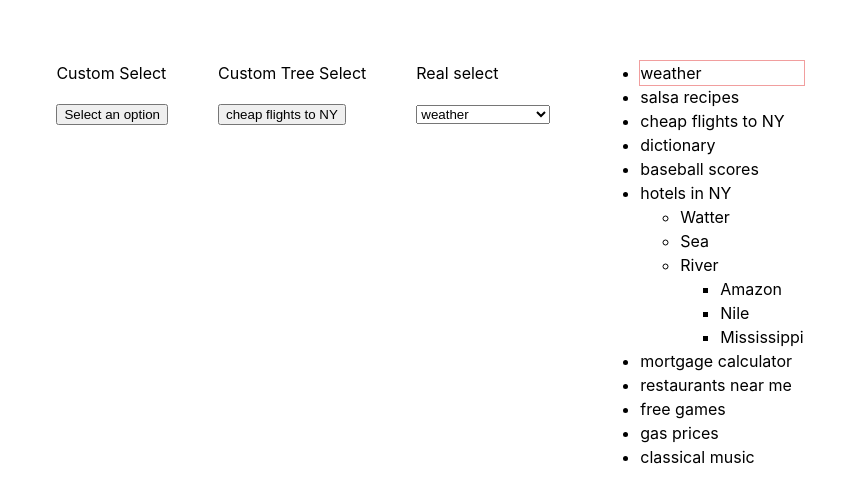
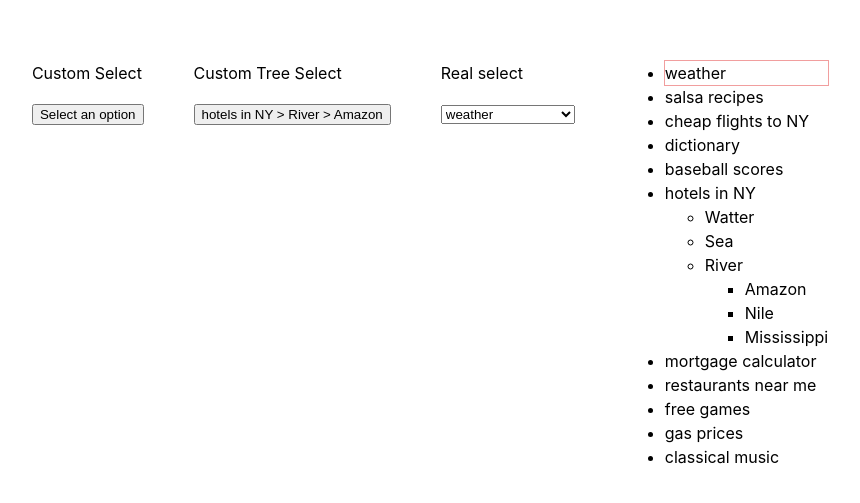
Before and after one commit to Lemoncode/poc-a11y-select-tree, a React (Vite) app: page / in a window 1280 px wide. Shown: the part 135-638 px from the top of the page, without its empty margins (210-1070 px from the left). Built offline with nearby package versions, Linux system fonts and the light colour scheme.

Commit message:
initialOption and change initialOption

```diff
--- a/src/a11y/nested-select/nested-select.hooks.ts
+++ b/src/a11y/nested-select/nested-select.hooks.ts
@@ -3,7 +3,7 @@ import { useA11yNested } from '../nested.hooks';
 import { NestedOption, FlatOption } from '../common.model';
 import {
   mapNestedSelectOptionsToFlatOptions,
-  mapFlatOptionsToNestedSelectOptions,
+  mapFlatOptionsToNestedSelectOptions
 } from './nested-select.mappers';
 
 export const useA11yNestedSelect = <Option extends NestedOption<Option>>(
@@ -11,8 +11,8 @@ export const useA11yNestedSelect = <Option extends NestedOption<Option>>(
   getOptionId: <Key extends keyof FlatOption<Option>>(
     option: FlatOption<Option>
   ) => FlatOption<Option>[Key],
-  onChangeOption: (id: any) => void,
-  value?: string
+  initialOption?: Option,
+  onChangeOption?: (option: FlatOption<Option> | undefined) => void
 ) => {
   const flatOptions = mapNestedSelectOptionsToFlatOptions(options);
 
@@ -26,8 +26,8 @@ export const useA11yNestedSelect = <Option extends NestedOption<Option>>(
     setOptions,
     selectedOption,
     setSelectedOption,
-    onFocusOption,
-  } = useA11ySelect(flatOptions, getOptionId, onChangeOption, value);
+    onFocusOption
+  } = useA11ySelect(flatOptions, getOptionId, initialOption, onChangeOption);
 
   useA11yNested(optionListRef, internalOptions, setOptions);
 
@@ -41,6 +41,6 @@ export const useA11yNestedSelect = <Option extends NestedOption<Option>>(
     setIsOpen,
     selectedOption,
     setSelectedOption,
-    onFocusOption,
+    onFocusOption
   };
 };
--- a/src/a11y/select/select.hooks.ts
+++ b/src/a11y/select/select.hooks.ts
@@ -2,26 +2,24 @@ import React from 'react';
 import { getFocusedOption } from '../focus.common-helpers';
 import { useOnKey } from '../on-key.hook';
 import { useClickOutside } from '../click-outside.hook';
-import { A11ySelectOption } from './select.model';
-import {
-  updateFocusBySelectedOption,
-  valueToA11ySelectedOption
-} from './focus.helpers';
+
+import { updateFocusBySelectedOption } from './focus.helpers';
 import { useA11yList } from '../list';
+import { mapInternalSelectOptionToOption } from './select.mappers';
 
 export const useA11ySelect = <Option>(
   options: Option[],
   getOptionId: <Key extends keyof Option>(option: Option) => Option[Key],
-  onChangeOption: (id: any) => void,
-  value?: string
+  initialOption?: Option,
+  onChangeOption?: (option: Option | undefined) => void
 ) => {
   const buttonRef = React.useRef<any>(null);
   const veilRef = React.useRef<any>(null);
   const [isOpen, setIsOpen] = React.useState(false);
 
   const [selectedOption, setSelectedOption] = React.useState<
-    A11ySelectOption<Option> | undefined
-  >(valueToA11ySelectedOption(options, getOptionId, value));
+    Option | undefined
+  >(initialOption);
 
   const {
     optionListRef,
@@ -38,12 +36,14 @@ export const useA11ySelect = <Option>(
   ) => {
     buttonRef.current?.focus();
     setIsOpen(false);
-    const selectedOption = internalOptions.find(
+    const internalSelectedOption = internalOptions.find(
       option => getOptionId(option) === selectedOptionId
     );
-    if (selectedOption) {
-      const id = getOptionId(selectedOption);
-      onChangeOption(id);
+    const selectedOption = mapInternalSelectOptionToOption(
+      internalSelectedOption
+    );
+    if (onChangeOption) {
+      onChangeOption(selectedOption);
     }
     setSelectedOption(selectedOption);
     setOptions(
--- /dev/null
+++ b/src/a11y/select/select.mappers.ts
@@ -0,0 +1,11 @@
+import { A11ySelectOption } from './select.model';
+
+export const mapInternalSelectOptionToOption = <Option>(
+  internalSelectedOption: A11ySelectOption<Option> | undefined
+): Option | undefined => {
+  if (!internalSelectedOption) {
+    return undefined;
+  }
+  const { isSelectable, tabIndex, ...option } = internalSelectedOption;
+  return option as Option;
+};
--- a/src/app.tsx
+++ b/src/app.tsx
@@ -57,10 +57,13 @@ export const TREE_OPTION: TreeOption[] = [
 ];
 
 export const App = () => {
-  const [value, setValue] = React.useState<string | undefined>('lb2-03');
+  const [value, setValue] = React.useState<TreeOption | undefined>({
+    id: 'lb23-00',
+    label: 'Amazon'
+  });
 
-  const handleValueChange = (id: string) => {
-    setValue(id);
+  const handleValueChange = (option: TreeOption | undefined) => {
+    setValue(option);
   };
 
   return (
@@ -75,7 +78,7 @@ export const App = () => {
       <div>
         <p id="combo3-label">Real select</p>
         <select aria-labelledby="combo3-label">
-          <option id="lb2-01">weather</option>
+          <option id="lb3-01">weather</option>
           <option id="lb2-02">salsa recipes</option>
           <option id="lb2-03">cheap flights to NY</option>
           <option id="lb2-04">dictionary</option>
--- a/src/components/nested-options.component.tsx
+++ b/src/components/nested-options.component.tsx
@@ -3,11 +3,11 @@ import { TreeOption } from '../app';
 
 interface Props {
   option: A11yNestedSelectOption<TreeOption>;
-  selectedOption: A11yNestedSelectOption<TreeOption> | undefined;
+  selectedOption: TreeOption | undefined;
   onFocusOption: (
     option: A11yNestedSelectOption<TreeOption>
   ) => (element: any) => void;
-  handleSelectOption: (id: string) => void;
+  handleSelectOption: (option: string | undefined) => void;
 }
 
 export const NestedOptions: React.FC<Props> = props => {
--- a/src/components/nested-select.component.tsx
+++ b/src/components/nested-select.component.tsx
@@ -9,8 +9,8 @@ import { NestedOptions } from './nested-options.component';
 
 interface Props {
   options: TreeOption[];
-  value: string | undefined;
-  onChange: (id: string) => void;
+  value: TreeOption | undefined;
+  onChange: (option: TreeOption | undefined) => void;
 }
 
 export const findPath = (
@@ -48,8 +48,8 @@ export const NestedSelect: React.FC<Props> = props => {
   } = useA11yNestedSelect(
     props.options,
     option => option.id,
-    props.onChange,
-    props.value
+    props.value,
+    props.onChange
   );
 
   const selectedPath = findPath(selectedOption?.id, options);
--- a/src/components/select.component.tsx
+++ b/src/components/select.component.tsx
@@ -23,6 +23,7 @@ export const Select: React.FC<Props> = props => {
   } = useA11ySelect(
     props.options.map<Option>(label => ({ id: label, label })),
     option => option.id,
+    undefined,
     () => {}
   );
 
```
